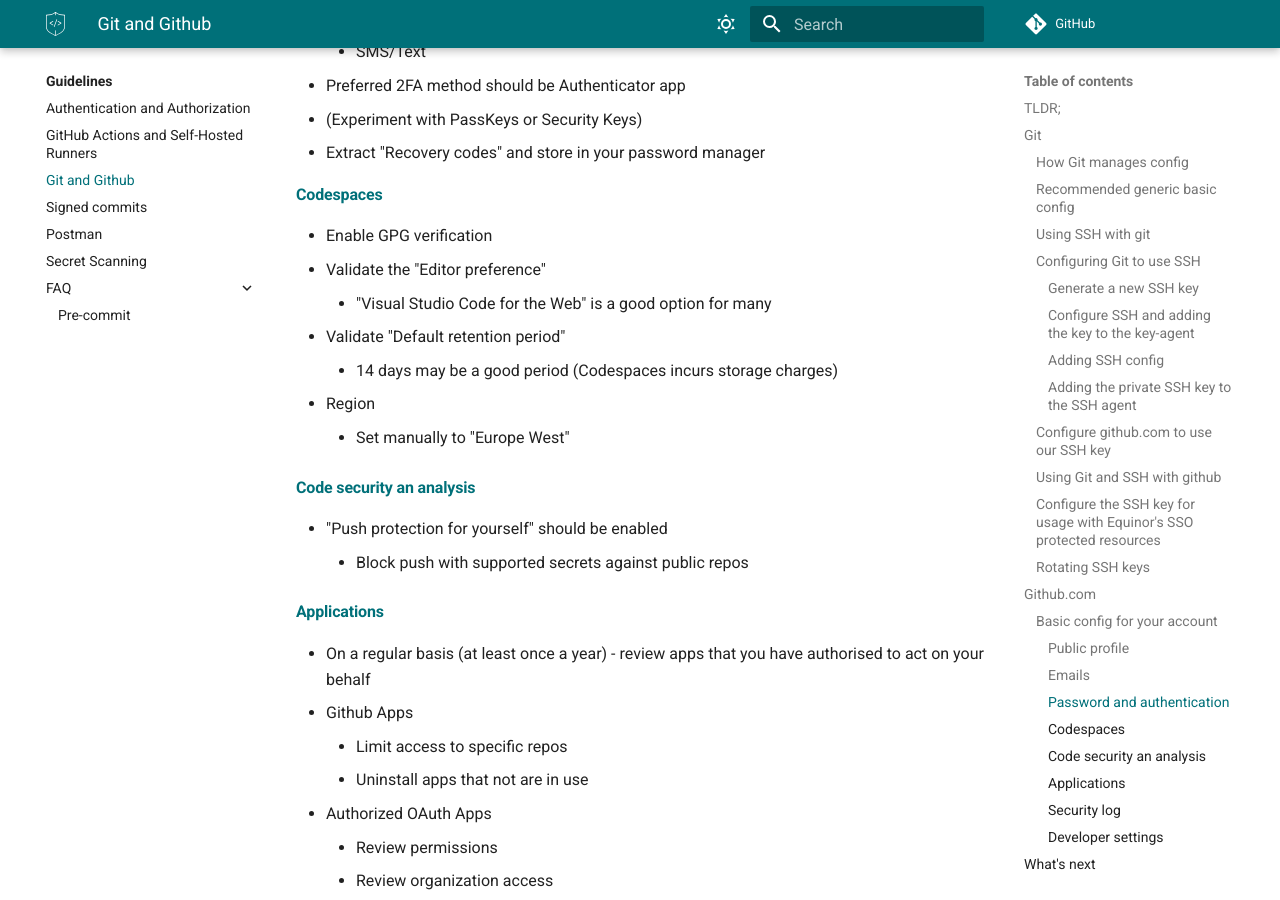
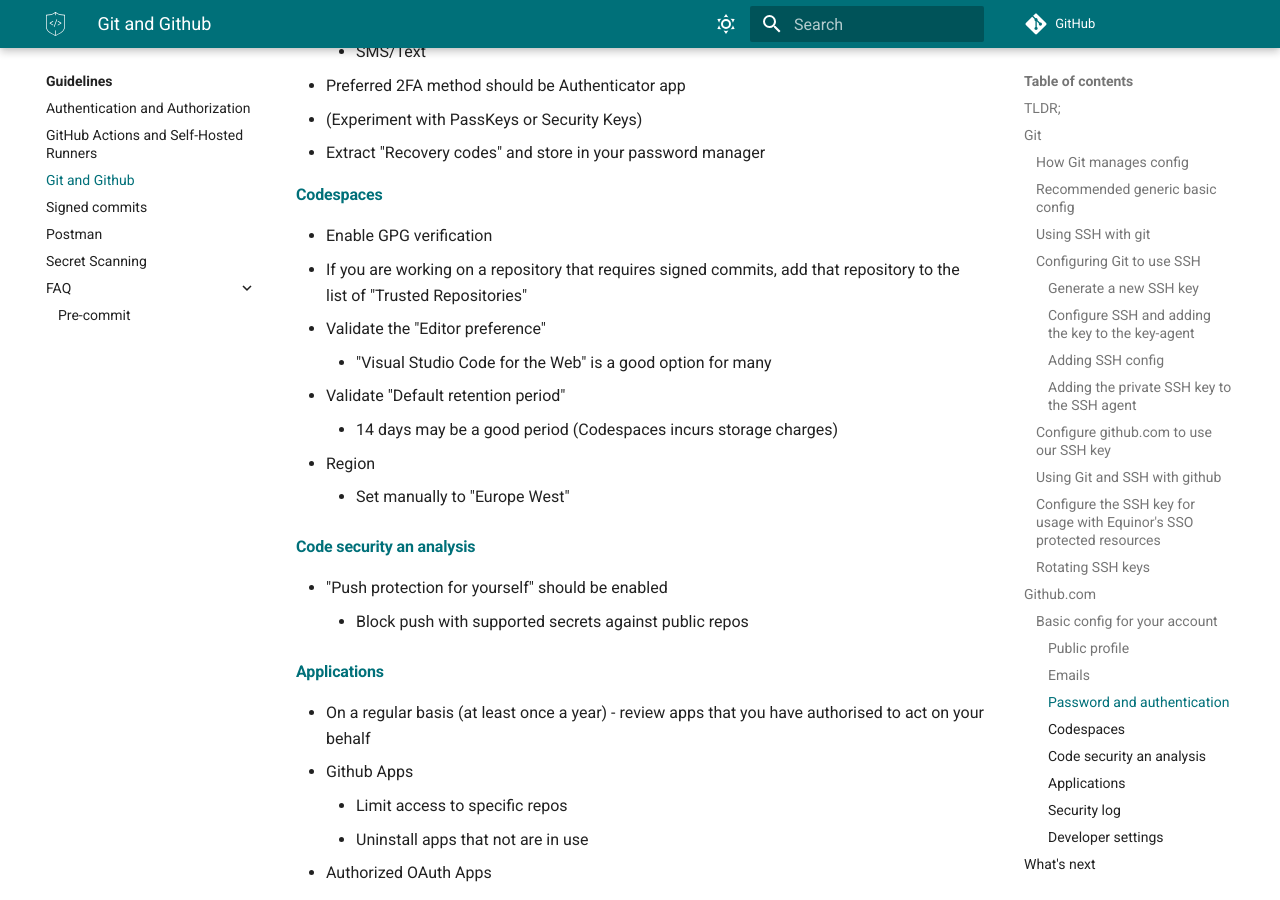
Before and after one commit to equinor/appsec, an MkDocs documentation site: the page built from docs/guidelines/git-github.md, in a window 1280 px wide and 900 px high, scrolled down 7931 px. Built offline with MkDocs 1.6.1 and Material for MkDocs 9.7.7, drawn with Linux system fonts in a browser that asks for light colours; some web fonts are replaced; comment, search, counter and statistics services are not loaded.

Commit message:
Update git-github.md
Added note on Trusted Repositories

```diff
--- a/docs/guidelines/git-github.md
+++ b/docs/guidelines/git-github.md
@@ -271,6 +271,7 @@
 #### [Codespaces](https://github.com/settings/codespaces)
 
 - Enable GPG verification
+- If you are working on a repository that requires signed commits, add that repository to the list of "Trusted Repositories"
 - Validate the "Editor preference"
     - "Visual Studio Code for the Web" is a good option for many
 - Validate "Default retention period"
```
